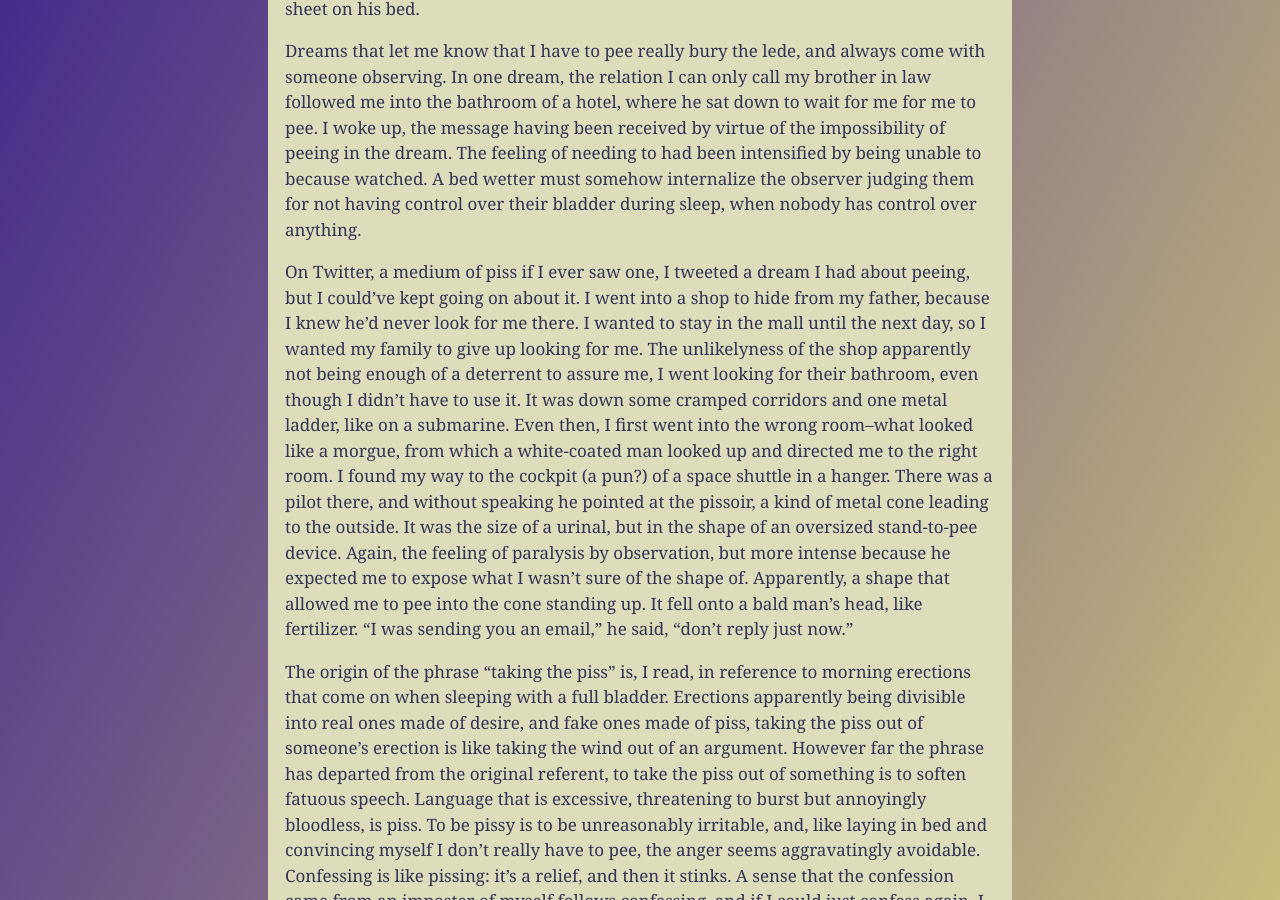
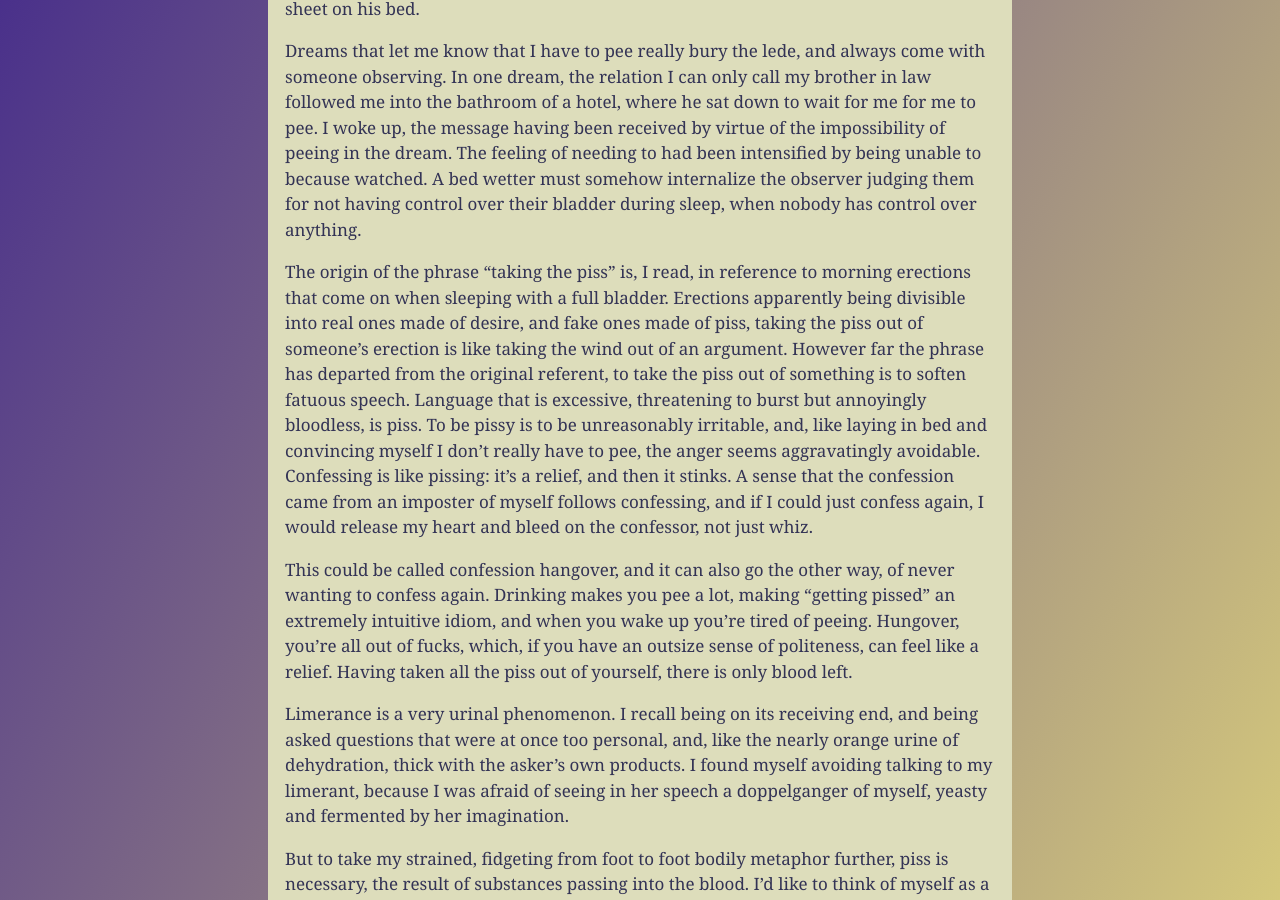
Before and after one commit to meanyhead/meanyhead.github.io, a Jekyll site: the page built from _posts/2019-2-12-pee-on-the-brain-twice-daily-until-symptoms-improve.md, in a window 1280 px wide and 900 px high, scrolled down 741 px. Built offline with Jekyll 4.4.1, drawn with Linux system fonts in a browser that asks for light colours; comment, search, counter and statistics services are not loaded.

Commit message:
remove entire dream

```diff
--- a/_posts/2019-2-12-pee-on-the-brain-twice-daily-until-symptoms-improve.md
+++ b/_posts/2019-2-12-pee-on-the-brain-twice-daily-until-symptoms-improve.md
@@ -9,8 +9,6 @@ I don't remember being a bed wetter, but I know someone who does. His brother di
 
 Dreams that let me know that I have to pee really bury the lede, and always come with someone observing. In one dream, the relation I can only call my brother in law followed me into the bathroom of a hotel, where he sat down to wait for me for me to pee. I woke up, the message having been received by virtue of the impossibility of peeing in the dream. The feeling of needing to had been intensified by being unable to because watched. A bed wetter must somehow internalize the observer judging them for not having control over their bladder during sleep, when nobody has control over anything.
 
-On Twitter, a medium of piss if I ever saw one, I tweeted a dream I had about peeing, but I could've kept going on about it. I went into a shop to hide from my father, because I knew he'd never look for me there. I wanted to stay in the mall until the next day, so I wanted my family to give up looking for me. The unlikelyness of the shop apparently not being enough of a deterrent to assure me, I went looking for their bathroom, even though I didn't have to use it. It was down some cramped corridors and one metal ladder, like on a submarine. Even then, I first went into the wrong room--what looked like a morgue, from which a white-coated man looked up and directed me to the right room. I found my way to the cockpit (a pun?) of a space shuttle in a hanger. There was a pilot there, and without speaking he pointed at the pissoir, a kind of metal cone leading to the outside. It was the size of a urinal, but in the shape of an oversized stand-to-pee device. Again, the feeling of paralysis by observation, but more intense because he expected me to expose what I wasn't sure of the shape of. Apparently, a shape that allowed me to pee into the cone standing up. It fell onto a bald man's head, like fertilizer. "I was sending you an email," he said, "don't reply just now."
-
 The origin of the phrase "taking the piss" is, I read, in reference to morning erections that come on when sleeping with a full bladder. Erections apparently being divisible into real ones made of desire, and fake ones made of piss, taking the piss out of someone's erection is like taking the wind out of an argument. However far the phrase has departed from the original referent, to take the piss out of something is to soften fatuous speech. Language that is excessive, threatening to burst but annoyingly bloodless, is piss. To be pissy is to be unreasonably irritable, and, like laying in bed and convincing myself I don't really have to pee, the anger seems aggravatingly avoidable. Confessing is like pissing: it's a relief, and then it stinks. A sense that the confession came from an imposter of myself follows confessing, and if I could just confess again, I would release my heart and bleed on the confessor, not just whiz.
 
 This could be called confession hangover, and it can also go the other way, of never wanting to confess again. Drinking makes you pee a lot, making "getting pissed" an extremely intuitive idiom, and when you wake up you're tired of peeing. Hungover, you're all out of fucks, which, if you have an outsize sense of politeness, can feel like a relief. Having taken all the piss out of yourself, there is only blood left.
```
